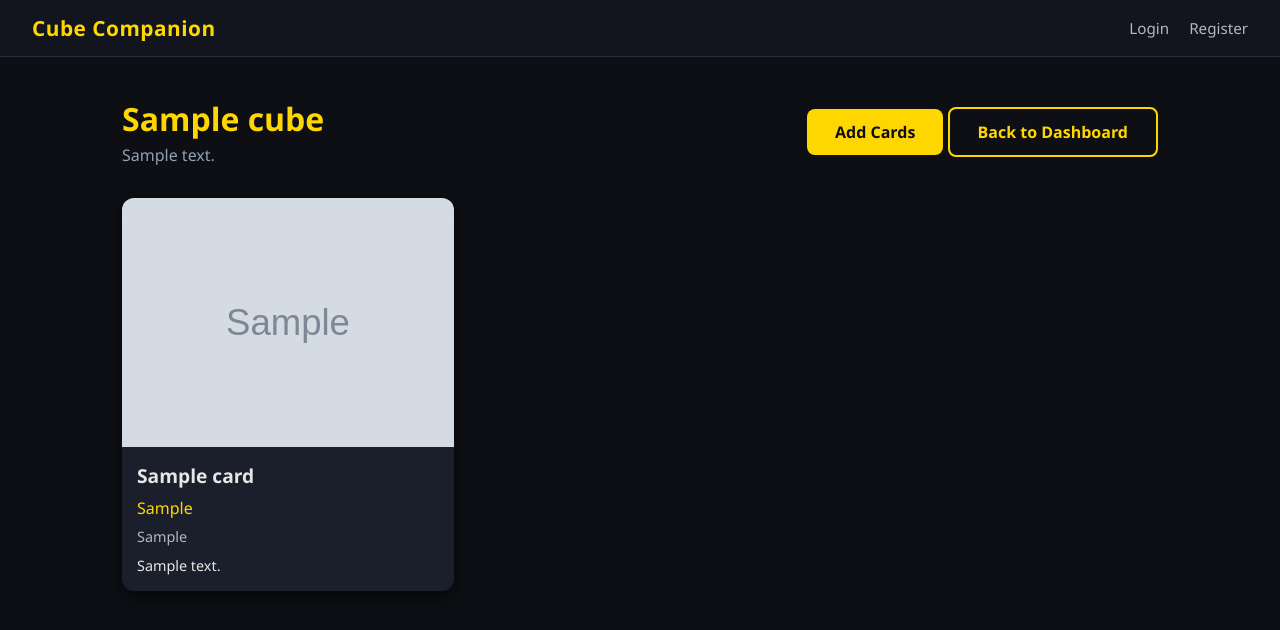
After one commit to vin-corp/cube-companion, a Flask app: page /cube/1/view in a window 1280 px wide. The commit adds this page. Shown: the top 630 px of the page. Run offline with Flask 3, Linux system fonts and the light colour scheme; tables that the repository leaves empty hold one stand-in row (values such as "Sample post"); grey boxes marked "Sample" are stand-in pictures.

Commit message:
Added viewing cards in cube (SCRUM-28)

```diff
--- a/app/models.py
+++ b/app/models.py
@@ -22,6 +22,7 @@ class Cube(db.Model):
     description = db.Column(db.Text, nullable=True)
     created_at = db.Column(db.DateTime, default=datetime.utcnow)
     user_id = db.Column(db.Integer, db.ForeignKey("user.id"), nullable=False)
+    cards = db.relationship('Card', backref='cube_ref', lazy=True, cascade='all, delete-orphan')
 
 class Card(db.Model):
     id = db.Column(db.Integer, primary_key=True)
--- a/app/routes.py
+++ b/app/routes.py
@@ -117,3 +117,13 @@ def add_to_cube(cube_id):
         "success": True,
         "message": f"Added {new_card.name} to {cube.name}!"
     }), 200
+
+    from flask import render_template
+
+@main.route('/cube/<int:cube_id>/view', methods=['GET'])
+def view_cube(cube_id):
+    cube = Cube.query.get_or_404(cube_id)
+
+    cards = Card.query.filter_by(cube_id=cube_id).all()
+
+    return render_template('view_cube.html', cube=cube, cards=cards)
--- a/app/templates/dashboard.html
+++ b/app/templates/dashboard.html
@@ -22,6 +22,7 @@
             <p class="cube-meta">Created {{ cube.created_at.strftime('%b %d, %Y') }}</p>
         </div>
         <div class="cube-card-actions">
+            <a href="{{ url_for('main.view_cube', cube_id=cube.id) }}" class="btn btn-primary btn-sm">View Added Cards</a>
             <a href="{{ url_for('main.search_cards', cube_id=cube.id) }}" class="btn btn-primary btn-sm">Search Cards</a>
             <a href="{{ url_for('main.edit_cube', cube_id=cube.id) }}" class="btn btn-secondary btn-sm">Edit</a>
             <form method="POST" action="{{ url_for('main.delete_cube', cube_id=cube.id) }}" onsubmit="return confirm('Delete \'{{ cube.name }}\'?')">
--- /dev/null
+++ b/app/templates/view_cube.html
@@ -0,0 +1,46 @@
+{% extends "base.html" %}
+{% block title %}View Cube - {{ cube.name }}{% endblock %}
+
+{% block content %}
+<div class="dashboard-header">
+    <div>
+        <h1>{{ cube.name }}</h1>
+        <p class="dashboard-subtitle">{{ cube.description or 'No description provided.' }}</p>
+    </div>
+    <div>
+        <a href="{{ url_for('main.search_cards', cube_id=cube.id) }}" class="btn btn-primary">Add Cards</a>
+        <a href="{{ url_for('main.dashboard') }}" class="btn btn-secondary">Back to Dashboard</a>
+    </div>
+</div>
+
+{% if cards %}
+<div class="card-container">
+    {% for card in cube.cards %}
+    <div class="card">
+        {% if card.image_url %}
+        <img src="{{ card.image_url }}" alt="{{ card.name }}">
+        {% endif %}
+
+        <div class="card-content">
+            <div class="card-title">{{ card.name }}</div>
+
+            {% if card.mana_cost %}
+            <div class="card-mana">{{ card.mana_cost }}</div>
+            {% endif %}
+
+            <div class="card-type">{{ card.type_line }}</div>
+
+            {% if card.text_box %}
+            <div class="card-text">{{ card.text_box }}</div>
+            {% endif %}
+        </div>
+    </div>
+    {% endfor %}
+</div>
+{% else %}
+<div class="dashboard-header">
+    <p class="dashboard-subtitle">There are no cards in this cube yet. Time to get drafting!</p>
+</div>
+{% endif %}
+
+{% endblock %}
```
